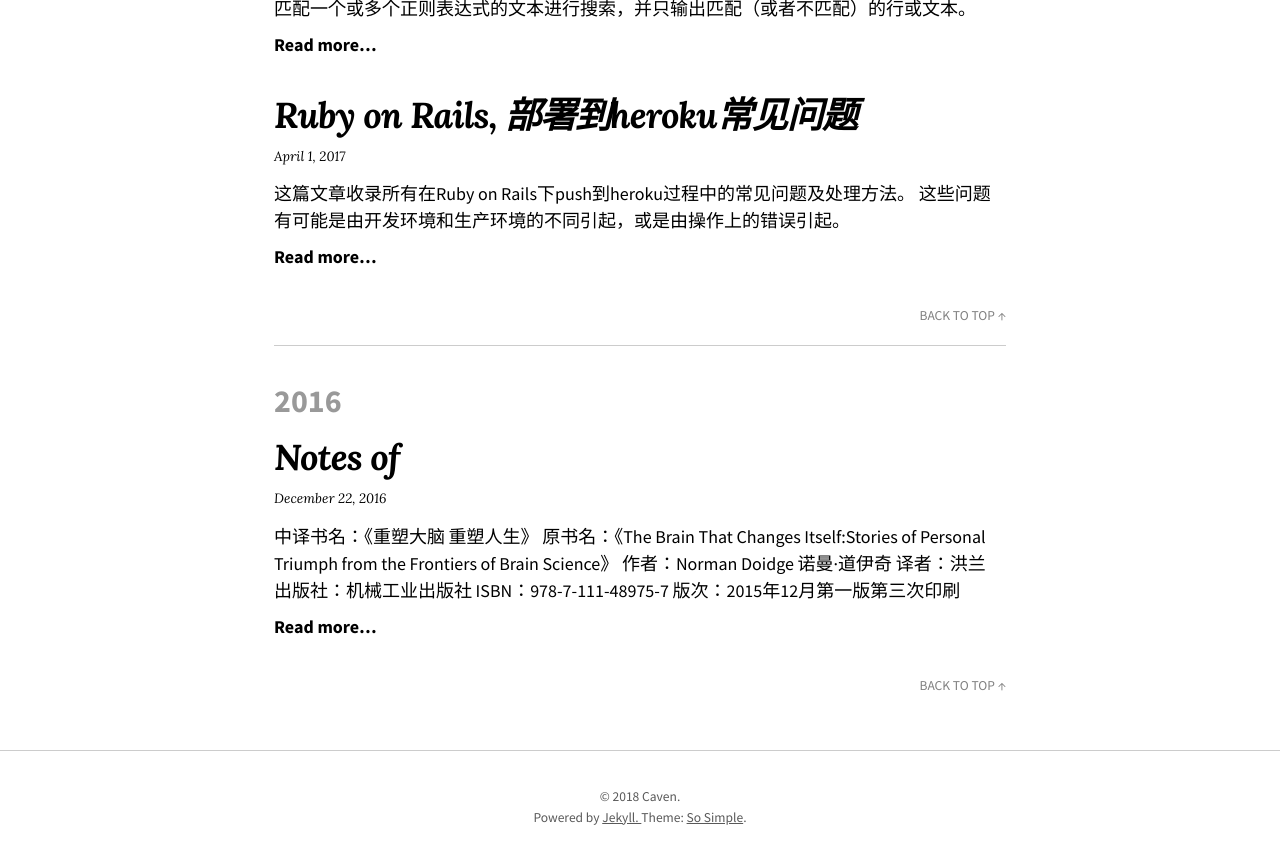
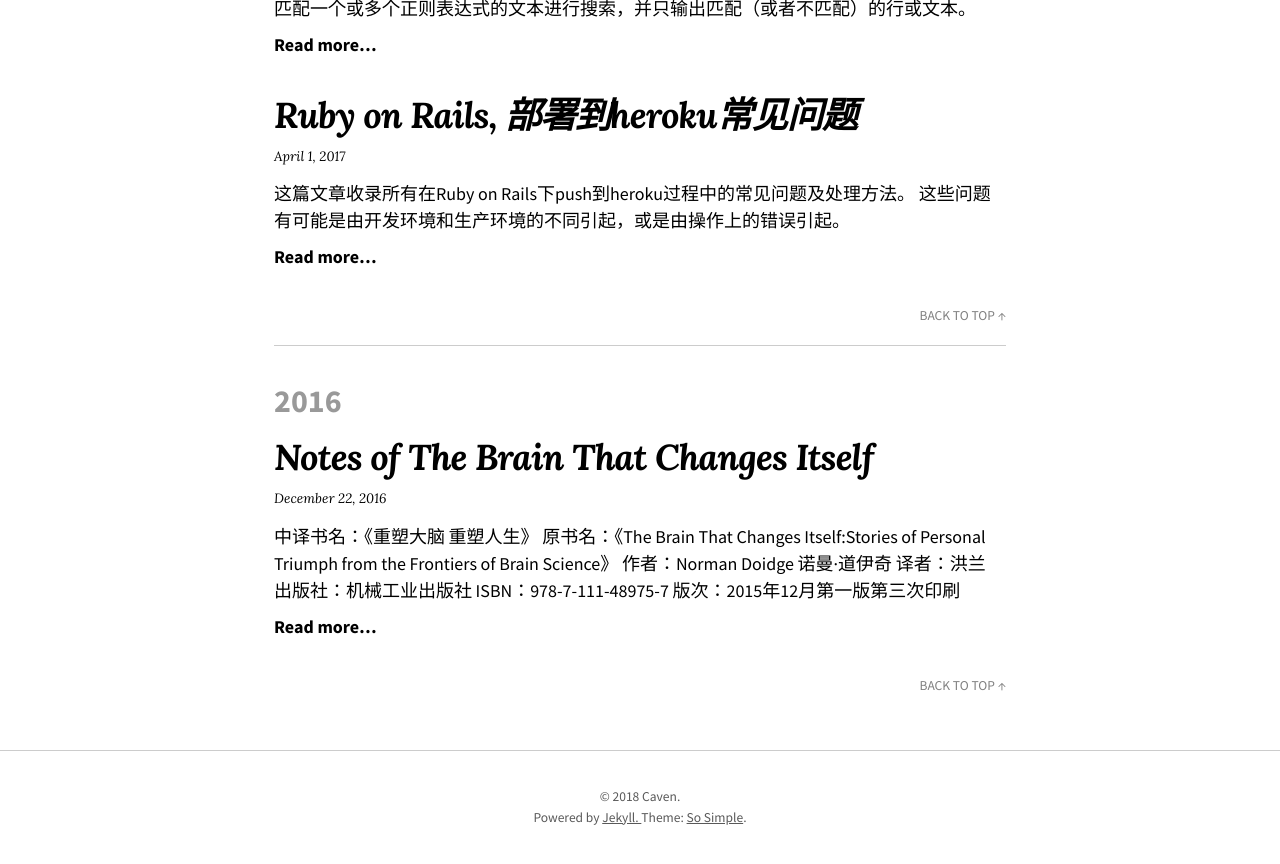
Before and after one commit to uidoyen/xullnn.github.io, a Jekyll site: the page built from posts.md, in a window 1280 px wide and 900 px high, scrolled down 9572 px. Shown: the top 864 px of the window. Built offline with Jekyll 4.4.1, drawn with Linux system fonts in a browser that asks for light colours; nearby versions of some CDN libraries.

Commit message:
correct title char

```diff
--- a/_posts/2016-12-22-The-Brain-That-Changes-Itself.markdown
+++ b/_posts/2016-12-22-The-Brain-That-Changes-Itself.markdown
@@ -1,5 +1,5 @@
 ---
-title:  "Notes of <The Brain That Changes Itself>"
+title:  "Notes of The Brain That Changes Itself"
 categories: [Learning notes]
 tags: [Metaknowledge]
 ---
```
Also changed, not shown: 7 other files.
